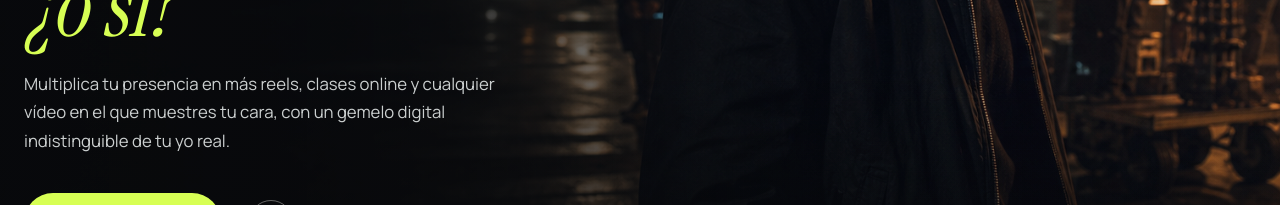
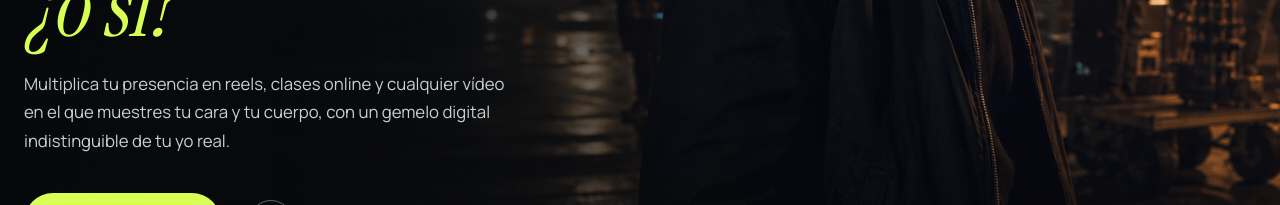
Before and after one commit to carferlopez/reeltwin-ai-mvp, a Next.js app: page / in a window 1280 px wide. Shown: the part 454-659 px from the top of the page. Built offline with nearby package versions, Linux system fonts and the light colour scheme; no server answers.

Commit message:
copy: add 'tu cuerpo' to hero description

```diff
--- a/app/page.tsx
+++ b/app/page.tsx
@@ -75,8 +75,8 @@ export default function HomePage() {
             No puedes estar en dos sitios a la vez... <em>¿o sí?</em>
           </h1>
           <p className="hero-description">
-            Multiplica tu presencia en más reels, clases online y cualquier vídeo
-            en el que muestres tu cara, con un gemelo digital indistinguible de tu yo real.
+            Multiplica tu presencia en reels, clases online y cualquier vídeo
+            en el que muestres tu cara y tu cuerpo, con un gemelo digital indistinguible de tu yo real.
           </p>
           <div className="hero-actions">
             <a className="button-primary" href="#pricing">
```
